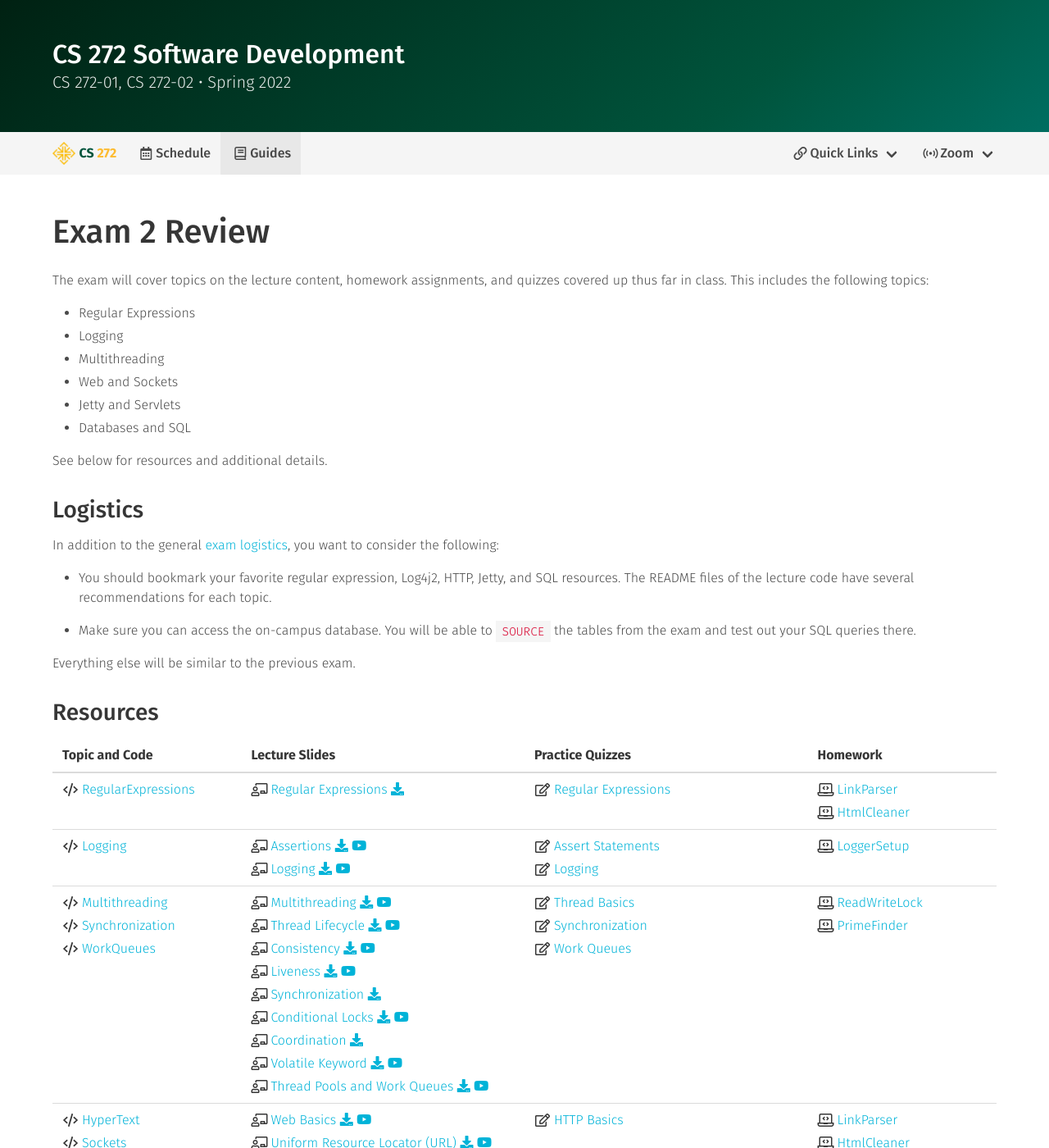
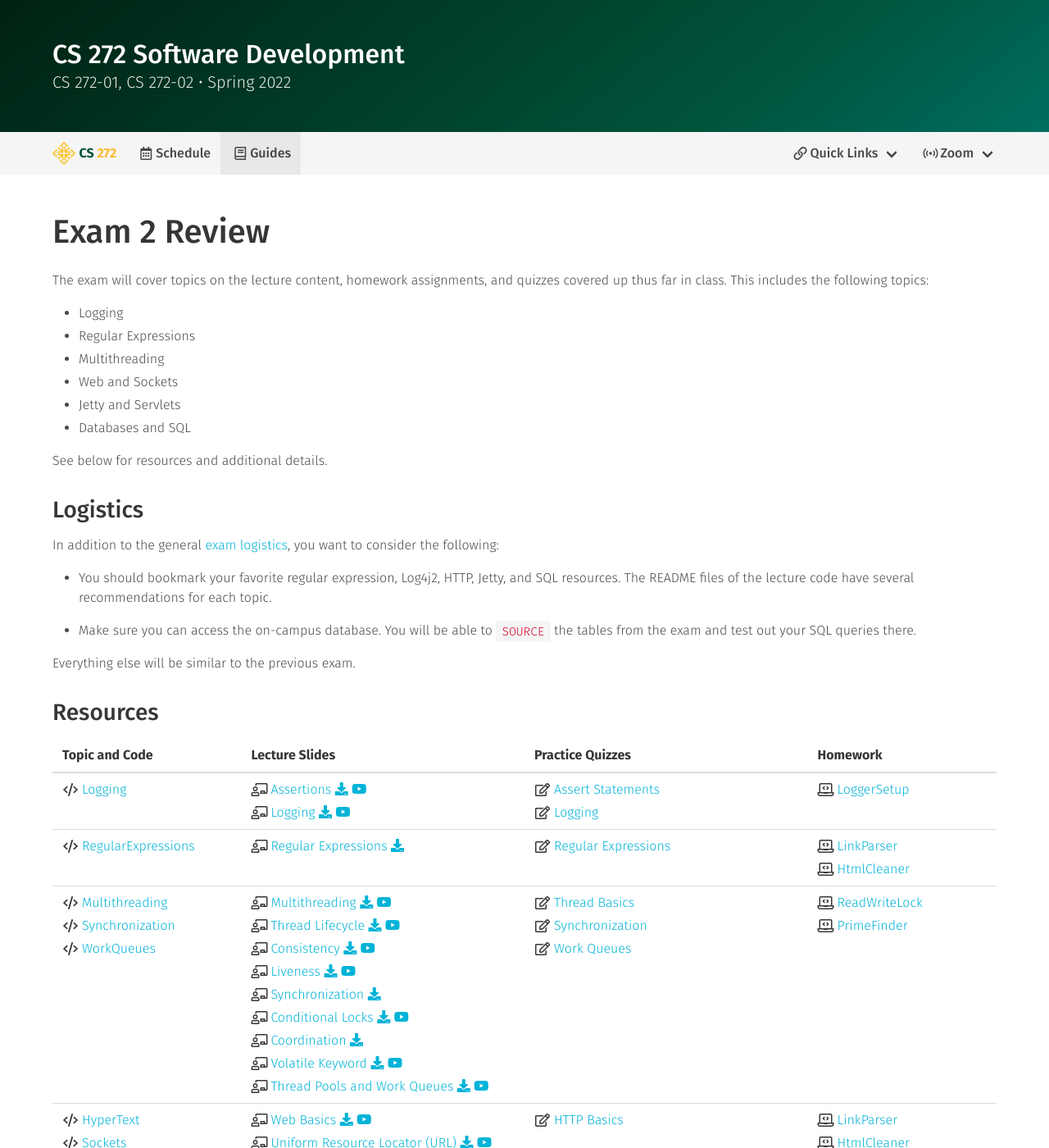
Before and after one commit to usf-cs272-spring2022/usf-cs272-spring2022.github.io, a Jekyll site: the page built from _exams/exam-2.md, in a window 1280 px wide and 1400 px high. Shown: the whole window at 82% size. Built offline with Jekyll 4.4.1, drawn with Linux system fonts in a browser that asks for light colours; some of the changed lines change nothing that is shown.

Commit message:
Reordering topics

```diff
--- a/_exams/exam-2.md
+++ b/_exams/exam-2.md
@@ -9,6 +9,10 @@ tags:
     type: 'is-primary'
 
 topics:
+  - text: 'Logging'
+    tags: 'debugging'
+    code: ['Logging']
+
   - text: 'Regular Expressions'
     tags: 'regexes'
     code: ['RegularExpressions']
@@ -17,9 +21,6 @@ topics:
 #    tags: 'testing'
 #    code: ['UnitTesting']
 
-  - text: 'Logging'
-    tags: 'debugging'
-    code: ['Logging']
 
   - text: 'Multithreading'
     tags: 'threads'
```
